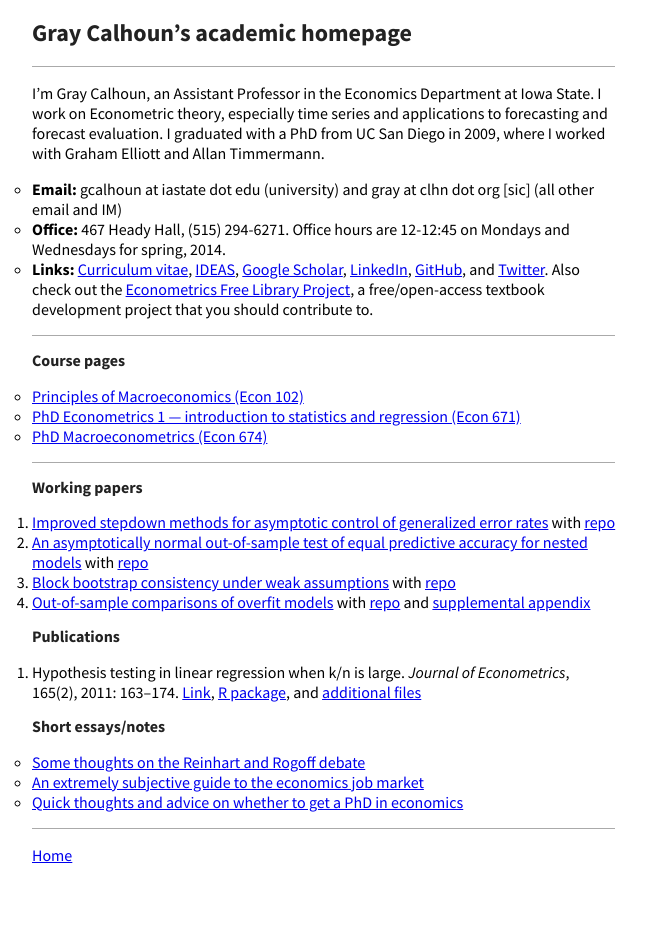
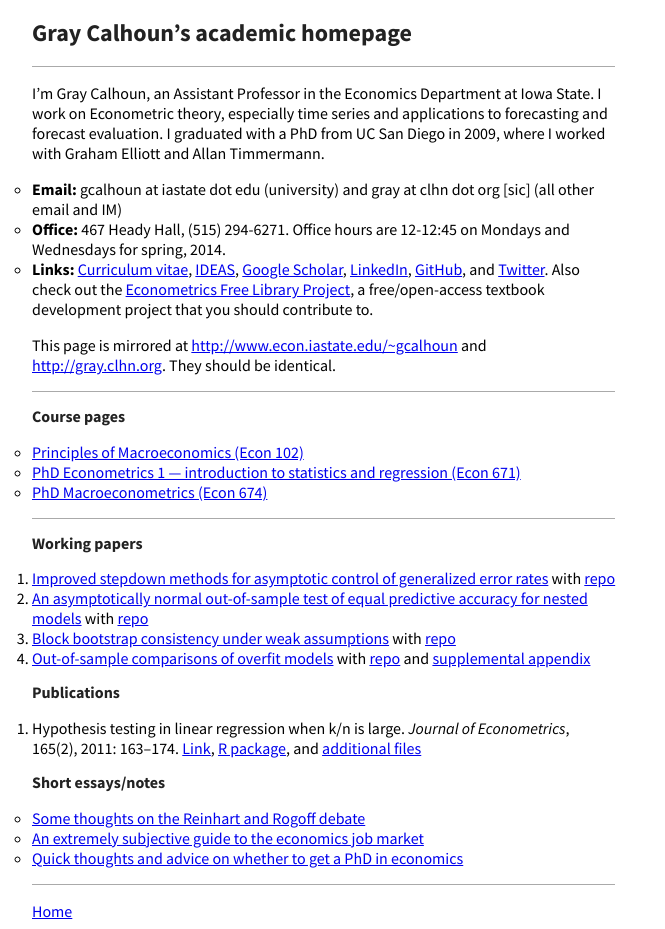
Before and after one commit to mmkuang/grayclhn.github.io, a Jekyll site: the page built from index.md, in a window 1280 px wide. Shown: the whole page, without its empty margins (0-665 px from the left). Built offline with Jekyll 4.4.1, drawn with Linux system fonts in a browser that asks for light colours; Markdown is read by kramdown in place of the engine named in the settings; before the commit the page ends 900 px from its top, so only the background shows below that.

Commit message:
Add mention that the site is mirrored

```diff
--- a/index.md
+++ b/index.md
@@ -22,6 +22,9 @@ Elliott and Allan Timmermann.
   Also check out the [Econometrics Free Library Project][EFLP],
   a free/open-access textbook development project that you
   should contribute to.
+
+This page is mirrored at <http://www.econ.iastate.edu/~gcalhoun> and
+<http://gray.clhn.org>. They should be identical.
 
 [cv]: http://www.econ.iastate.edu/sites/default/files/profile/cv/calhoun-cv.pdf
 [EFLP]: http://www.econometricslibrary.org
```
